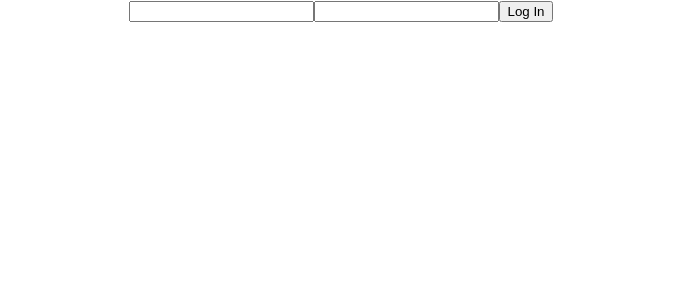
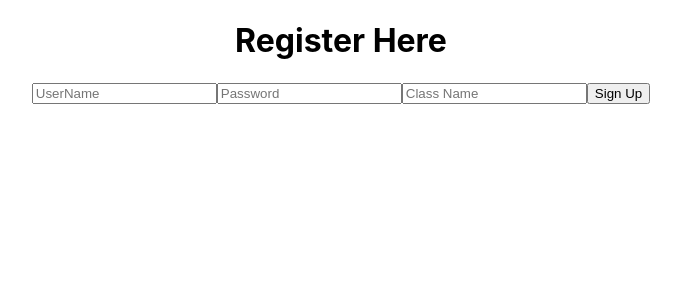
Before and after one commit to bw-noise-controller-raine/noise-contoller-Autumn-King-Jones, a React (Create React App) app in the folder noisecontrol/: page /register in a window 1280 px wide. Shown: the top 300 px of the page, without its empty margins (299-980 px from the left). Built offline with nearby package versions, Linux system fonts and the light colour scheme; no server answers.

Commit message:
working on navs

```diff
--- a/noisecontrol/src/App.js
+++ b/noisecontrol/src/App.js
@@ -3,6 +3,7 @@ import axios from 'axios'
 import './App.css';
 import {Route} from 'react-router-dom';
 import LogIn from './authorization/LogIn';
+import Register from './components/register'
 
 class App extends React.Component {
 
@@ -18,8 +19,8 @@ componentDidMount() {
 render() {
   return (
     <div className="App">
-     <Route path ='/' component = {LogIn} />
-     <Route exact path ='/'/>
+     <Route exact path ='/' component = {LogIn} />
+     <Route  path ='/register' component = {Register}/>
     </div>
   );
 }
--- a/noisecontrol/src/actions/index.js
+++ b/noisecontrol/src/actions/index.js
@@ -34,7 +34,7 @@ export const REGISTER_SUCCESS = 'REGISTER_SUCCESS';
 export const ERROR = 'ERROR';
 export const LOADING = 'LOADING';
 
-export const register = () => dispatch => {
+export const register = newUser => dispatch => {
     dispatch({ type: LOADING});
     return axios
     .post('https://noise-controller.herokuapp.com/api/auth/register', newUser)
--- a/noisecontrol/src/authorization/LogIn.js
+++ b/noisecontrol/src/authorization/LogIn.js
@@ -23,7 +23,7 @@ class LogIn extends React.Component {
     login = e => {
         e.preventDefault();
         this.props.login(this.state.credentials).then(() => {
-            this.props.history.push('/register');
+            this.props.history.push('/protected');
         })
     };
 
@@ -33,6 +33,7 @@ class LogIn extends React.Component {
 
     render() {
         return (
+            <div>
                 <form onSubmit={this.login}>
                     <input
                         type='text'
@@ -55,6 +56,8 @@ class LogIn extends React.Component {
                             )}
                     </button>
                 </form>
+                <button onClick={this.registerHandler}>Register</button>
+            </div>
         )
     }
 }
--- a/noisecontrol/src/components/register.js
+++ b/noisecontrol/src/components/register.js
@@ -29,7 +29,8 @@ class Register extends Component {
                 .then(() => this.props.history.push('./login'))
             this.setState({
                 username: '',
-                password: ''
+                password: '',
+                ClassName:''
             })
         }
     }
@@ -54,6 +55,12 @@ class Register extends Component {
                         onChange={this.changeHandler}
                         placeholder='Password'
                     />
+                    <input
+                        type='text'
+                        name='classname'
+                        onChange={this.changeHandler}
+                        placeholder='Class Name'
+                        />
                     <button>Sign Up</button>
                 </form>
             </div>
```
Lines whose indentation alone changed are shown as unchanged.
